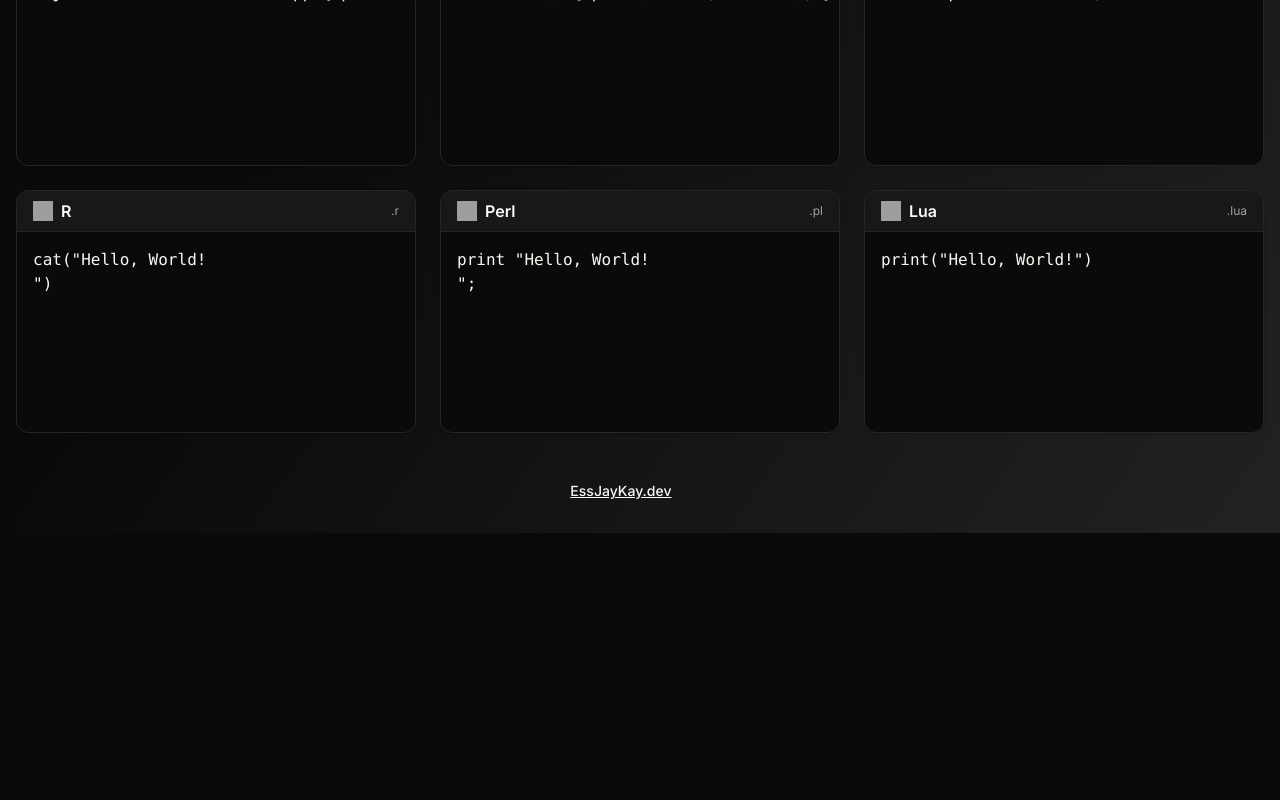
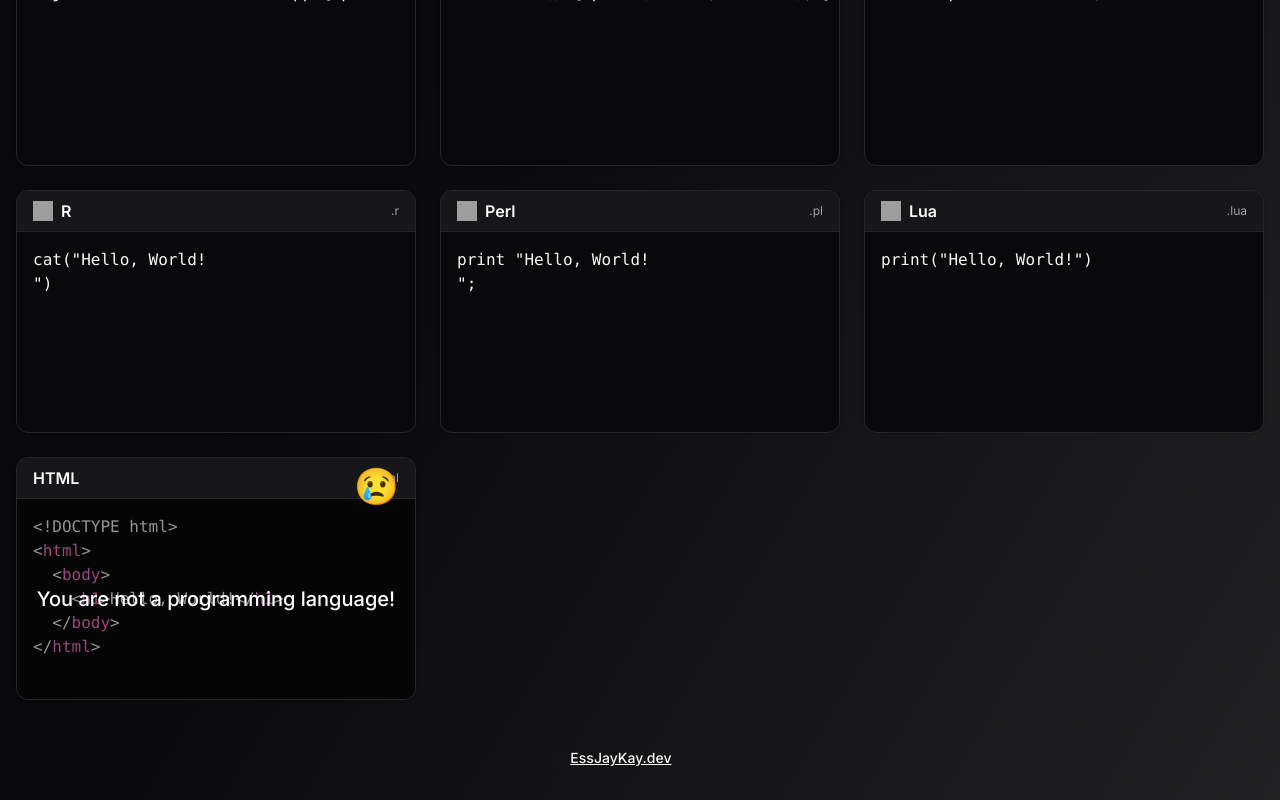
Before and after one commit to essjaykay755/everyhelloworldever, a Next.js app: page / in a window 1280 px wide. Shown: the part 1329-2129 px from the top of the page. Before the commit the page ends 1862 px from the top, so only its background shows below. Built offline with nearby package versions, Linux system fonts and the light colour scheme; grey boxes are pictures that could not be loaded.

Commit message:
Added a fun addition, HTML Card

```diff
--- a/app/globals.css
+++ b/app/globals.css
@@ -2,69 +2,50 @@
 @tailwind components;
 @tailwind utilities;
 
-body {
-  font-family: Arial, Helvetica, sans-serif;
-}
-
-@layer utilities {
-  .text-balance {
-    text-wrap: balance;
-  }
-}
-
 @layer base {
   :root {
     --background: 0 0% 100%;
-    --foreground: 0 0% 3.9%;
+    --foreground: 240 10% 3.9%;
     --card: 0 0% 100%;
-    --card-foreground: 0 0% 3.9%;
+    --card-foreground: 240 10% 3.9%;
     --popover: 0 0% 100%;
-    --popover-foreground: 0 0% 3.9%;
-    --primary: 0 0% 9%;
+    --popover-foreground: 240 10% 3.9%;
+    --primary: 240 5.9% 10%;
     --primary-foreground: 0 0% 98%;
-    --secondary: 0 0% 96.1%;
-    --secondary-foreground: 0 0% 9%;
-    --muted: 0 0% 96.1%;
-    --muted-foreground: 0 0% 45.1%;
-    --accent: 0 0% 96.1%;
-    --accent-foreground: 0 0% 9%;
+    --secondary: 240 4.8% 95.9%;
+    --secondary-foreground: 240 5.9% 10%;
+    --muted: 240 4.8% 95.9%;
+    --muted-foreground: 240 3.8% 46.1%;
+    --accent: 240 4.8% 95.9%;
+    --accent-foreground: 240 5.9% 10%;
     --destructive: 0 84.2% 60.2%;
     --destructive-foreground: 0 0% 98%;
-    --border: 0 0% 89.8%;
-    --input: 0 0% 89.8%;
-    --ring: 0 0% 3.9%;
-    --chart-1: 12 76% 61%;
-    --chart-2: 173 58% 39%;
-    --chart-3: 197 37% 24%;
-    --chart-4: 43 74% 66%;
-    --chart-5: 27 87% 67%;
+    --border: 240 5.9% 90%;
+    --input: 240 5.9% 90%;
+    --ring: 240 5.9% 10%;
     --radius: 0.5rem;
   }
+
   .dark {
-    --background: 0 0% 3.9%;
+    --background: 240 10% 3.9%;
     --foreground: 0 0% 98%;
-    --card: 0 0% 3.9%;
+    --card: 240 10% 3.9%;
     --card-foreground: 0 0% 98%;
-    --popover: 0 0% 3.9%;
+    --popover: 240 10% 3.9%;
     --popover-foreground: 0 0% 98%;
     --primary: 0 0% 98%;
-    --primary-foreground: 0 0% 9%;
-    --secondary: 0 0% 14.9%;
+    --primary-foreground: 240 5.9% 10%;
+    --secondary: 240 3.7% 15.9%;
     --secondary-foreground: 0 0% 98%;
-    --muted: 0 0% 14.9%;
-    --muted-foreground: 0 0% 63.9%;
-    --accent: 0 0% 14.9%;
+    --muted: 240 3.7% 15.9%;
+    --muted-foreground: 240 5% 64.9%;
+    --accent: 240 3.7% 15.9%;
     --accent-foreground: 0 0% 98%;
     --destructive: 0 62.8% 30.6%;
     --destructive-foreground: 0 0% 98%;
-    --border: 0 0% 14.9%;
-    --input: 0 0% 14.9%;
-    --ring: 0 0% 83.1%;
-    --chart-1: 220 70% 50%;
-    --chart-2: 160 60% 45%;
-    --chart-3: 30 80% 55%;
-    --chart-4: 280 65% 60%;
-    --chart-5: 340 75% 55%;
+    --border: 240 3.7% 15.9%;
+    --input: 240 3.7% 15.9%;
+    --ring: 240 4.9% 83.9%;
   }
 }
 
@@ -76,3 +57,16 @@ body {
     @apply bg-background text-foreground;
   }
 }
+
+@keyframes pulse-red {
+  0%, 100% {
+    opacity: 1;
+  }
+  50% {
+    opacity: 0.5;
+  }
+}
+
+.animate-pulse-red {
+  animation: pulse-red 0.5s ease-in-out infinite;
+}
--- a/components/hello-world-grid.tsx
+++ b/components/hello-world-grid.tsx
@@ -3,6 +3,7 @@
 import { useState } from 'react'
 import { Card, CardContent } from '@/components/ui/card'
 import { CodeBlock } from './code-block'
+import { HtmlCard } from './html-card'
 
 interface HelloWorld {
   language: string
@@ -200,6 +201,7 @@ export function HelloWorldGrid() {
           </CardContent>
         </Card>
       ))}
+      <HtmlCard />
     </div>
   )
 }
--- /dev/null
+++ b/components/html-card.tsx
@@ -0,0 +1,95 @@
+'use client'
+
+import { useEffect, useRef, useState } from 'react'
+import { X } from 'lucide-react'
+import { Card, CardContent } from '@/components/ui/card'
+import { CodeBlock } from './code-block'
+import { Typewriter } from './typewriter'
+
+export function HtmlCard() {
+  const cardRef = useRef<HTMLDivElement>(null)
+  const [isVisible, setIsVisible] = useState(false)
+  const [showX, setShowX] = useState(false)
+  const [showMessage, setShowMessage] = useState(false)
+  const [emoji, setEmoji] = useState('🤓')
+
+  useEffect(() => {
+    const observer = new IntersectionObserver(
+      ([entry]) => {
+        if (entry.isIntersecting) {
+          setIsVisible(true)
+          observer.disconnect()
+
+          // Start animation sequence
+          setTimeout(() => setShowX(true), 1000)
+          setTimeout(() => setShowX(false), 1500)
+          setTimeout(() => setShowX(true), 2000)
+          setTimeout(() => setShowX(false), 2500)
+          setTimeout(() => setShowMessage(true), 3000)
+          setTimeout(() => setEmoji('😢'), 5000)
+        }
+      },
+      {
+        threshold: 0.1
+      }
+    )
+
+    if (cardRef.current) {
+      observer.observe(cardRef.current)
+    }
+
+    return () => observer.disconnect()
+  }, [])
+
+  const htmlCode = `<!DOCTYPE html>
+<html>
+  <body>
+    <h1>Hello, World!</h1>
+  </body>
+</html>`
+
+  return (
+    <div
+      ref={cardRef}
+      className={`transition-all duration-700 transform
+        ${!isVisible ? '-translate-x-full opacity-0' : 'translate-x-0 opacity-100'}
+      `}
+    >
+      <Card className="overflow-hidden relative group/card h-full">
+        <div className="absolute top-2 right-4 z-10">
+          <span className="text-4xl">{emoji}</span>
+        </div>
+        <CardContent className="p-0 h-full flex flex-col">
+          <div className="border-b border-border bg-muted/50 px-4 py-2 flex items-center justify-between">
+            <div className="flex items-center gap-2">
+              <h2 className="font-semibold">HTML</h2>
+            </div>
+            <span className="text-xs text-muted-foreground">.html</span>
+          </div>
+          <div className="flex-1 flex flex-col relative">
+            <CodeBlock
+              code={htmlCode}
+              language="HTML"
+              extension="html"
+            />
+            {showX && (
+              <div className="absolute inset-0 flex items-center justify-center bg-black/20">
+                <X className="w-32 h-32 text-red-500 animate-pulse" />
+              </div>
+            )}
+            {showMessage && (
+              <div className="absolute inset-0 flex items-center justify-center bg-black/40">
+                <div className="text-white text-xl font-medium">
+                  <Typewriter
+                    text="You are not a programming language!"
+                    delay={50}
+                  />
+                </div>
+              </div>
+            )}
+          </div>
+        </CardContent>
+      </Card>
+    </div>
+  )
+}
--- /dev/null
+++ b/components/typewriter.tsx
@@ -0,0 +1,29 @@
+'use client'
+
+import { useEffect, useState } from 'react'
+
+interface TypewriterProps {
+  text: string
+  delay?: number
+  onComplete?: () => void
+}
+
+export function Typewriter({ text, delay = 50, onComplete }: TypewriterProps) {
+  const [currentText, setCurrentText] = useState('')
+  const [currentIndex, setCurrentIndex] = useState(0)
+
+  useEffect(() => {
+    if (currentIndex < text.length) {
+      const timeout = setTimeout(() => {
+        setCurrentText(prev => prev + text[currentIndex])
+        setCurrentIndex(prev => prev + 1)
+      }, delay)
+
+      return () => clearTimeout(timeout)
+    } else if (onComplete) {
+      onComplete()
+    }
+  }, [currentIndex, delay, text, onComplete])
+
+  return <span>{currentText}</span>
+}
```
